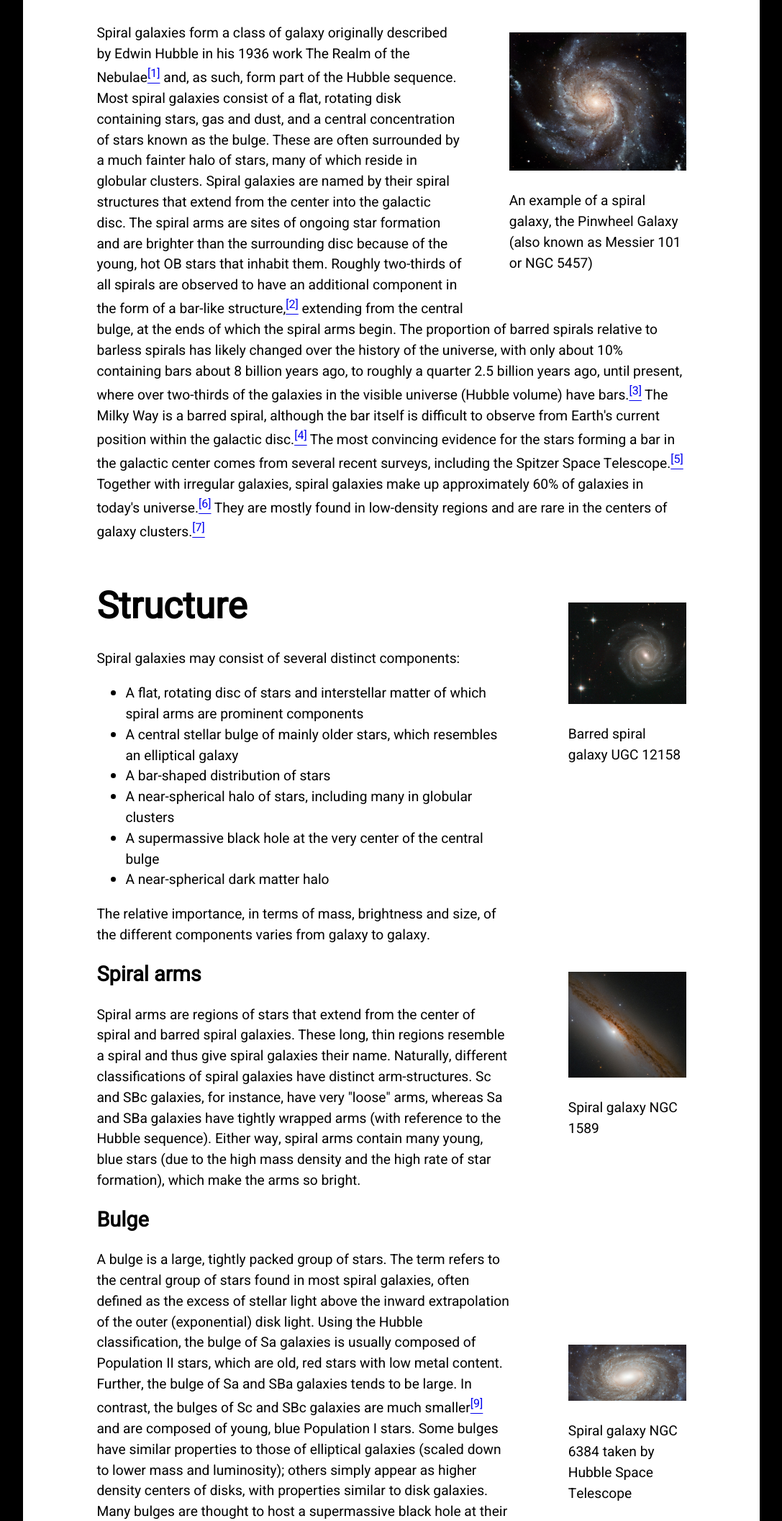
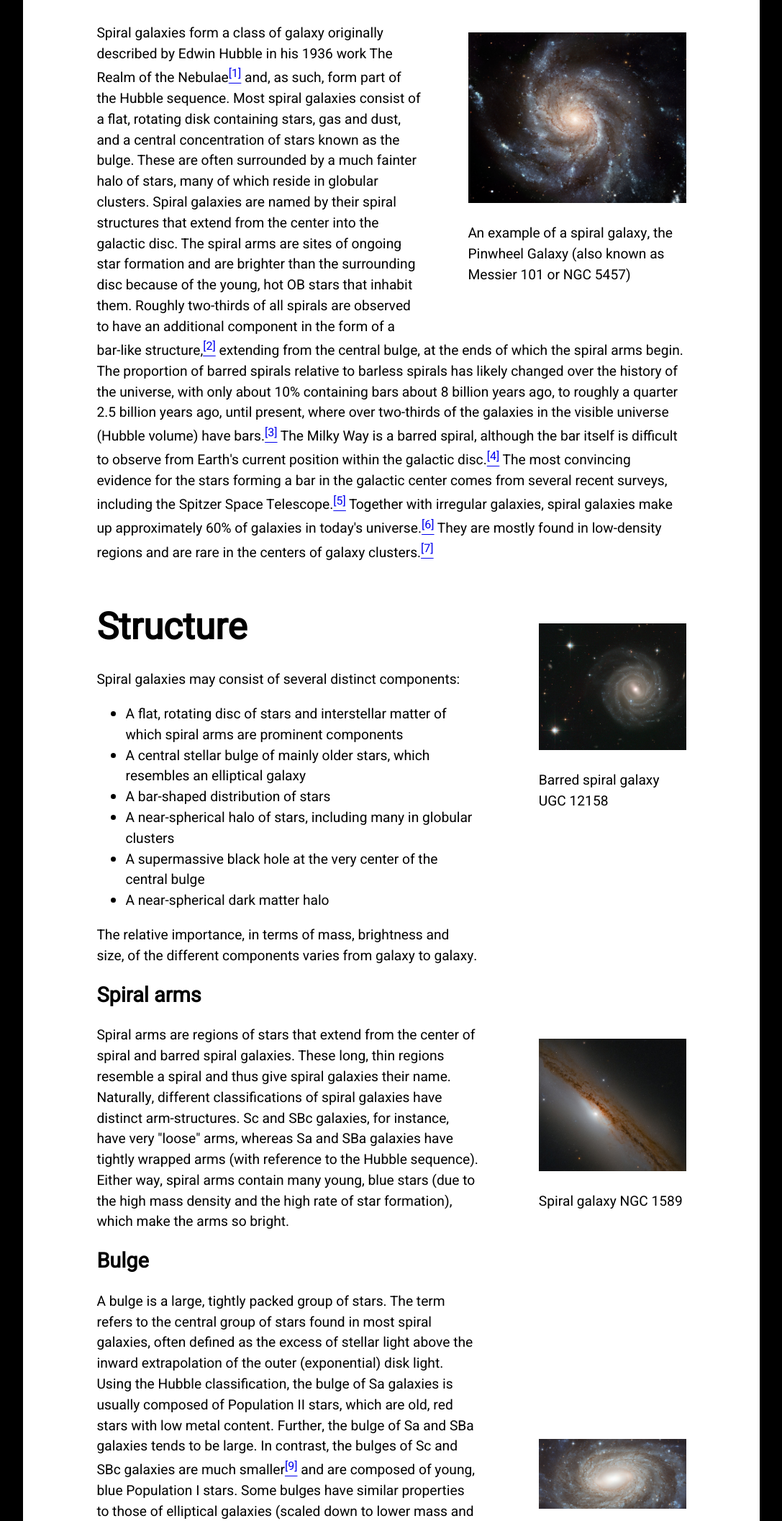
Before and after one commit to dev-zol/WebDesignWikipedia, a plain HTML site: page index.html in a window 1280 px wide. Shown: the part 451-2564 px from the top of the page at 72% size, without its empty margins (96-1183 px from the left). Drawn offline with nearby package versions, Linux system fonts and the light colour scheme.

Commit message:
Changed Spacing
Changed spacing and image size

```diff
--- a/style.css
+++ b/style.css
@@ -104,7 +104,7 @@ section.with-images {
 }
 
 section>div.content {
-  width: 70%;
+  width: 65%;
   display: flex;
   flex-direction: column;
   justify-content: space-between;
@@ -116,7 +116,7 @@ section>div.images {
   flex-direction: column;
   justify-content: space-between;
   margin-top: 2rem;
-  width: 20%;
+  width: 25%;
 }
 
 section>div>card>img {
@@ -136,7 +136,7 @@ section>div>card>img {
 }
 
 .img_section>div {
-  width: 30%;
+  width: 37%;
   margin-top: 2rem;
   margin-bottom: 2rem;
   margin-left: 4rem;
```
